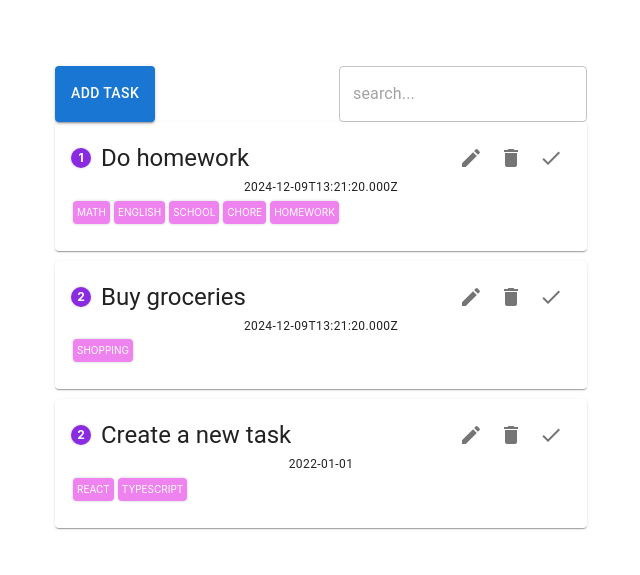
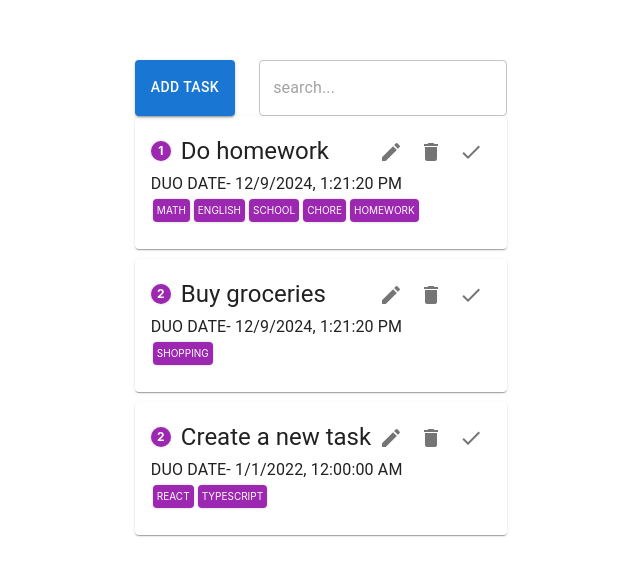
Before and after one commit to shiraaaaaaa/todo-list, a React (Vite) app: page /list in a window 1280 px wide. Shown: the part 103-678 px from the top of the page, without its empty margins (319-959 px from the left). Built offline with nearby package versions, Linux system fonts and the light colour scheme.

Commit message:
Improve task card design

```diff
--- a/src/components/TaskCard.tsx
+++ b/src/components/TaskCard.tsx
@@ -9,22 +9,21 @@ import { useAtom } from 'jotai';
 import { deleteTaskAtom, updateTaskAtom } from '../atoms/TasksAtom';
 
 
-const Subject = styled('div')({
+const SubjectButton = styled('div')(({ theme }) => ({
     color: 'white',
     fontSize: 10,
-    backgroundColor: 'violet',
+    backgroundColor: theme.palette.secondary.main,
     padding: 4,
     boxShadow: '0 0 3px rgba(0,0,0,0.2)',
-    width: 'fit-content',
     borderRadius: 4,
     margin: "3px 2px"
-});
+}));
 
-const PriorityCircle = styled('div')({
+const PriorityCircle = styled('div')(({ theme }) => ({
     borderRadius: '50%',
     width: 20,
     height: 20,
-    backgroundColor: 'blueviolet',
+    backgroundColor: theme.palette.secondary.main,
     display: 'flex',
     justifyContent: 'center',
     alignItems: 'center',
@@ -32,7 +31,7 @@ const PriorityCircle = styled('div')({
     fontSize: 12,
     fontWeight: 'bold',
     boxShadow: '0 0 3px rgba(0,0,0,0.2)',
-})
+}))
 
 
 function TaskCard({ task }: { task: Task }) {
@@ -48,8 +47,8 @@ function TaskCard({ task }: { task: Task }) {
         <>
             <Card>
                 <CardContent>
-                    <Box display="flex" flexDirection="column" width="500px">
-                        <Box display='flex' justifyContent='space-between' alignItems="center">
+                    <Box display="flex" flexDirection="column" alignItems="flex-start">
+                        <Box width="100%" display='flex' justifyContent='space-between' alignItems="center">
                             <Box alignItems="center" display="flex" gap="10px">
                                 <PriorityCircle>{task.priority}</PriorityCircle>
                                 <Typography variant='h5'>{task.description}</Typography>
@@ -66,12 +65,12 @@ function TaskCard({ task }: { task: Task }) {
                                 </IconButton>
                             </Box>
                         </Box>
-                        <Typography variant='caption'>{task.dueDate}</Typography>
+                        <Typography >DUO DATE- {new Date(task.dueDate).toLocaleString()}</Typography>
                         <Box display='flex' justifyContent='flex-start' flexWrap='wrap'>
                             {task.subjects.map((subject, index) => (
-                                <Subject key={index}  >
+                                <SubjectButton key={index}  >
                                     {subject.toLocaleUpperCase()}
-                                </Subject>
+                                </SubjectButton>
                             ))}
                         </Box>
                     </Box>
```
